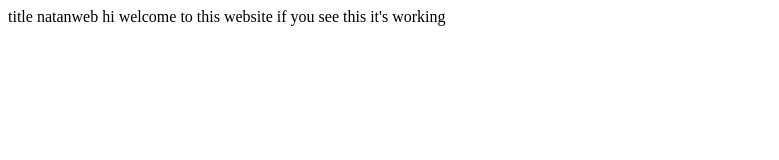
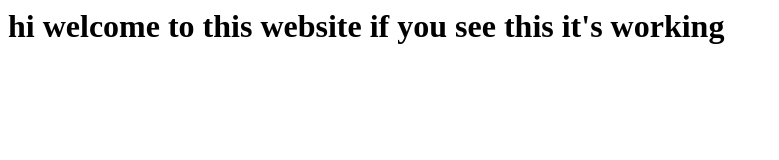
Before and after one commit to SpongyYt/natanweb, a plain HTML site: page index.html in a window 1280 px wide. Shown: the whole page, without its empty margins (0-779 px from the left). Drawn offline with Linux system fonts and the light colour scheme.

Commit message:
Update index.html

```diff
--- a/index.html
+++ b/index.html
@@ -1,8 +1,8 @@
 <html>
 <head>
-title natanweb
+  <title>NatanWeb</title>
 <body>
-hi welcome to this website if you see this it's working
+  <h1>hi welcome to this website if you see this it's working</h1>
 </body>
 </head>
 </html>
```
